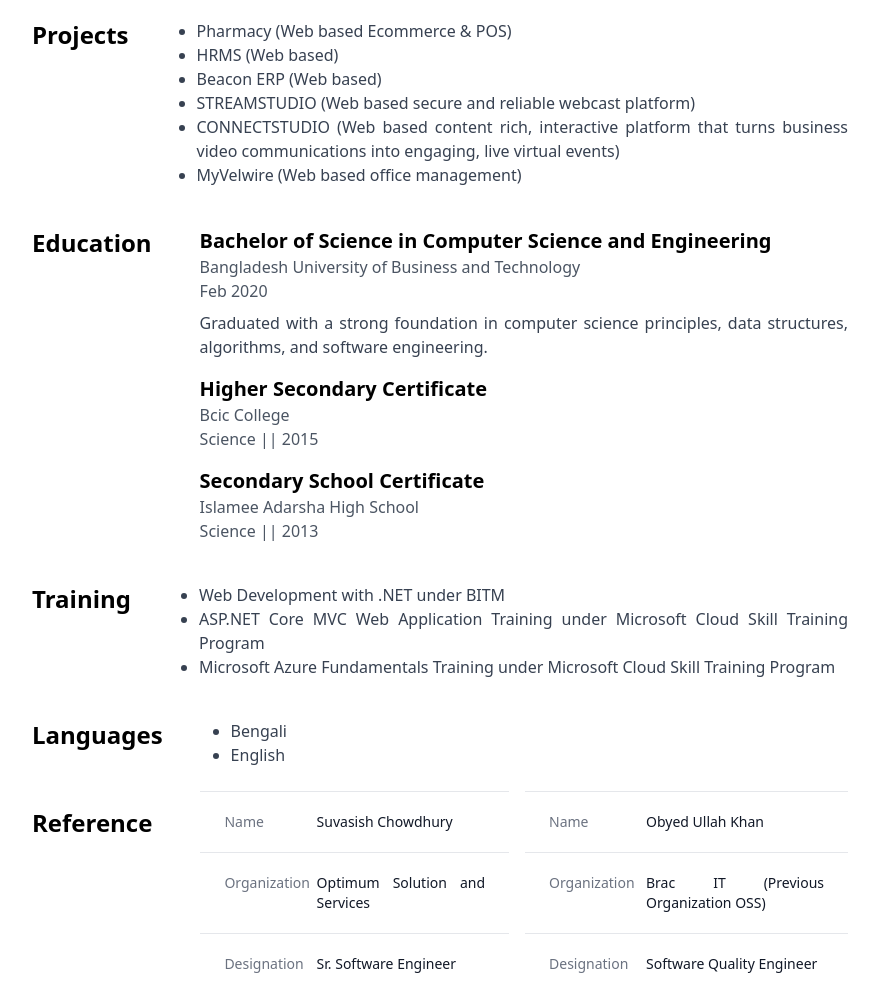
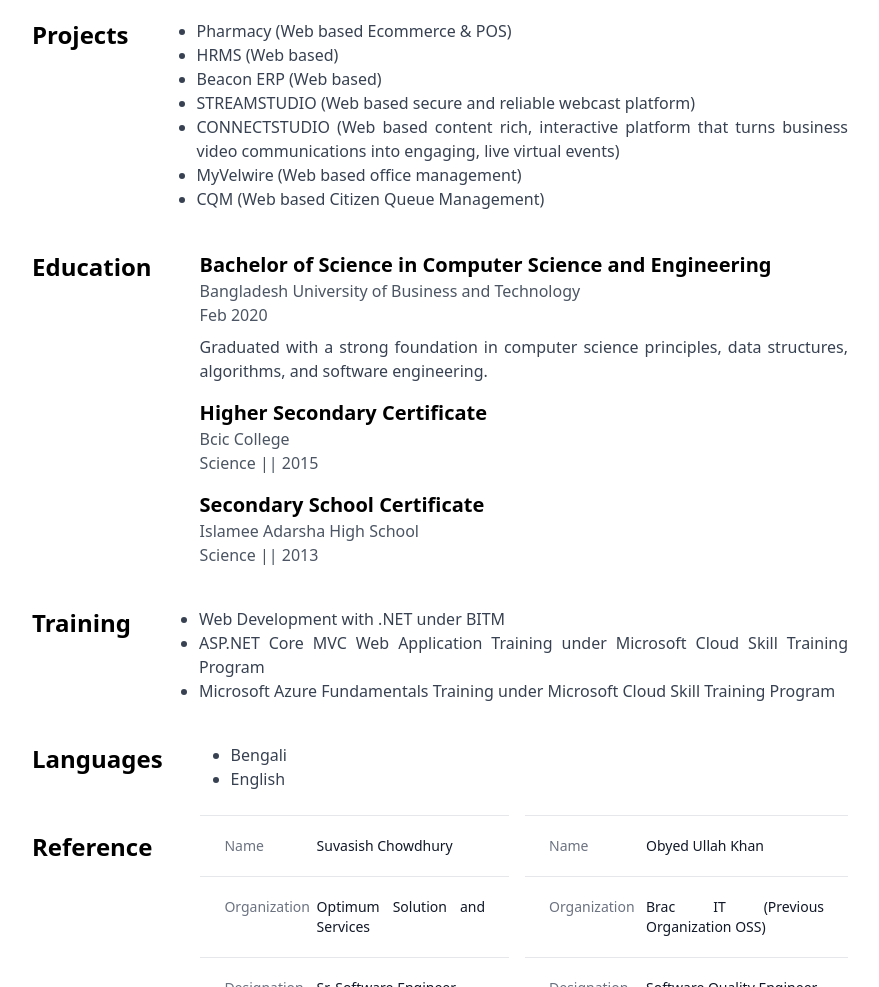
Before and after one commit to arafat-bin-reza/Resume, a plain HTML site: page index.html in a window 1280 px wide. Shown: the part 1589-2576 px from the top of the page, without its empty margins (200-1079 px from the left). Drawn offline with nearby package versions, Linux system fonts and the light colour scheme.

Commit message:
Updated the resume.

```diff
--- a/index.html
+++ b/index.html
@@ -149,6 +149,7 @@
                         <li>STREAMSTUDIO (Web based secure and reliable webcast platform)</li>
                         <li>CONNECTSTUDIO (Web based content rich, interactive platform that turns business video communications into engaging, live virtual events)</li>
                         <li>MyVelwire (Web based office management)</li>
+                        <li>CQM (Web based Citizen Queue Management)</li>
                     </ul>
                 </div>
             </div>
```
